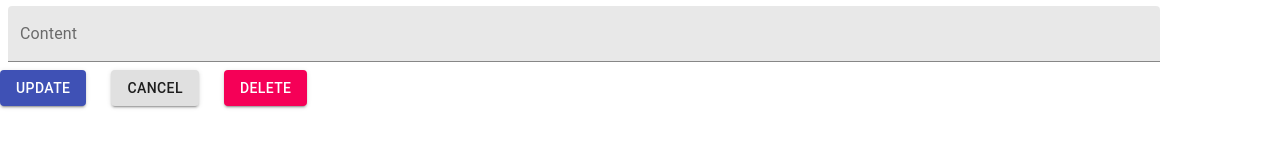
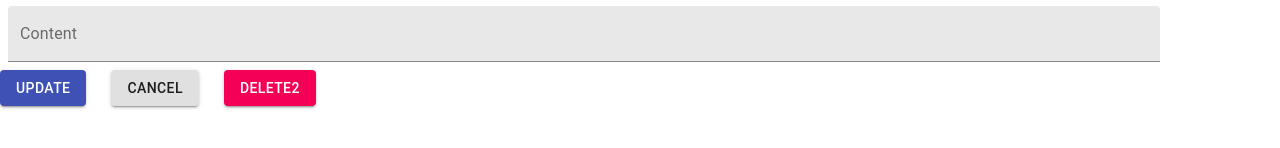
Before and after one commit to E2103-Huseyin/React_Frontend_BlogPrj, a React (Create React App) app: page /update/1 in a window 1280 px wide. Shown: the part 308-456 px from the top of the page. Built offline with nearby package versions, Linux system fonts and the light colour scheme; no server answers.

Commit message:
added post delete

```diff
--- a/src/pages/Create.js
+++ b/src/pages/Create.js
@@ -116,8 +116,7 @@ const Create = () => {
 
             },
             body: JSON.stringify(
-                {   "blogger": "1",
-                    "title" : createdata.title,
+                {   "title" : createdata.title,
                     "image" : createdata.image,
                     "category" : currency.category,
                     "status" : currency3.status,
--- a/src/pages/Update.js
+++ b/src/pages/Update.js
@@ -35,6 +35,7 @@ export const Update = () => {
     const { slug } = useParams();
     const classes = useStyles();
     const postUpdateBaseUrl = "https://blog6666.herokuapp.com/update/"
+    const postDeleteBaseUrl = "https://blog6666.herokuapp.com/delete/"
     const DetailUrl = "/detail/"+slug;
     const history = useHistory();
 
@@ -81,6 +82,21 @@ export const Update = () => {
     }, [])
 
 
+    const handleMenuDelete = () => {
+        axios.delete((postDeleteBaseUrl+slug+"/"), {
+            headers : {
+             Accept: "application/json",
+             "Content-Type": "application/json",
+             Authorization : "Token "+localStorage.getItem('Authorization'),
+
+            }
+        })
+        .then( (res)=>console.log("Delete_data:", res) )
+        window.alert("Your Post Deleted")
+        history.push("/")
+
+
+    };
 
 
     const handleMenuUpdate = () => {
@@ -105,6 +121,7 @@ export const Update = () => {
             fetch( (postUpdateBaseUrl+slug+"/"), requestOptions)
                 .then(response => response.json())
                 .then(data => console.log("response_data:",data));
+                window.alert("Your Post Updated")
                 history.push(DetailUrl)
                 // alert.show('Oh look, an alert!')
                 // document.location.reload()
@@ -181,8 +198,18 @@ export const Update = () => {
                 <Button variant="contained"   onClick={()=> history.push("/")} style={{marginLeft:"25px" }}>
                     cancel
                 </Button>
-                <Button variant="contained" color="secondary" style={{marginLeft:"25px" }}>
+                {/* <Button variant="contained" color="secondary"  onClick={handleMenuDelete} style={{marginLeft:"25px" }}>
                     DELETE
+                </Button>
+ */}
+
+                <Button
+                 variant="contained"
+                 color="secondary"
+                 onClick={e =>window.confirm("Are you sure you wish to delete this item?") && handleMenuDelete(e)}
+                 style={{marginLeft:"25px" }}
+                >
+                DELETE2
                 </Button>
 
                 </div>
```
